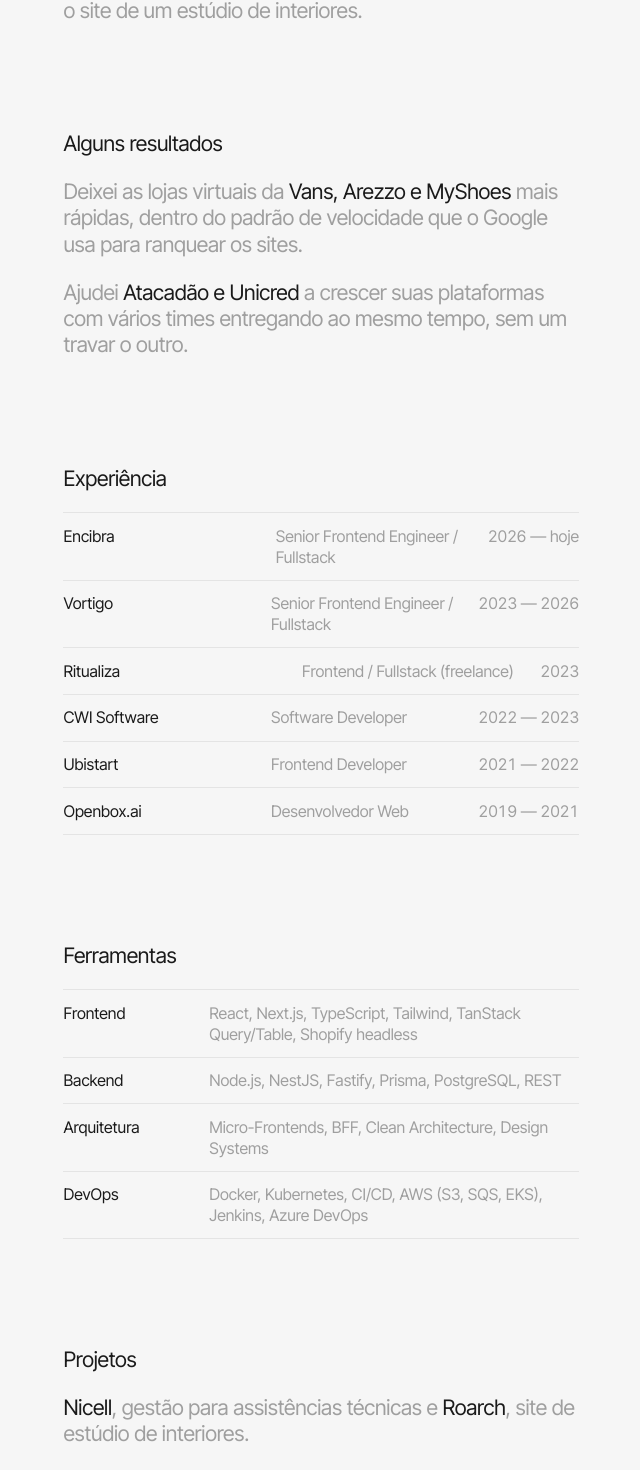
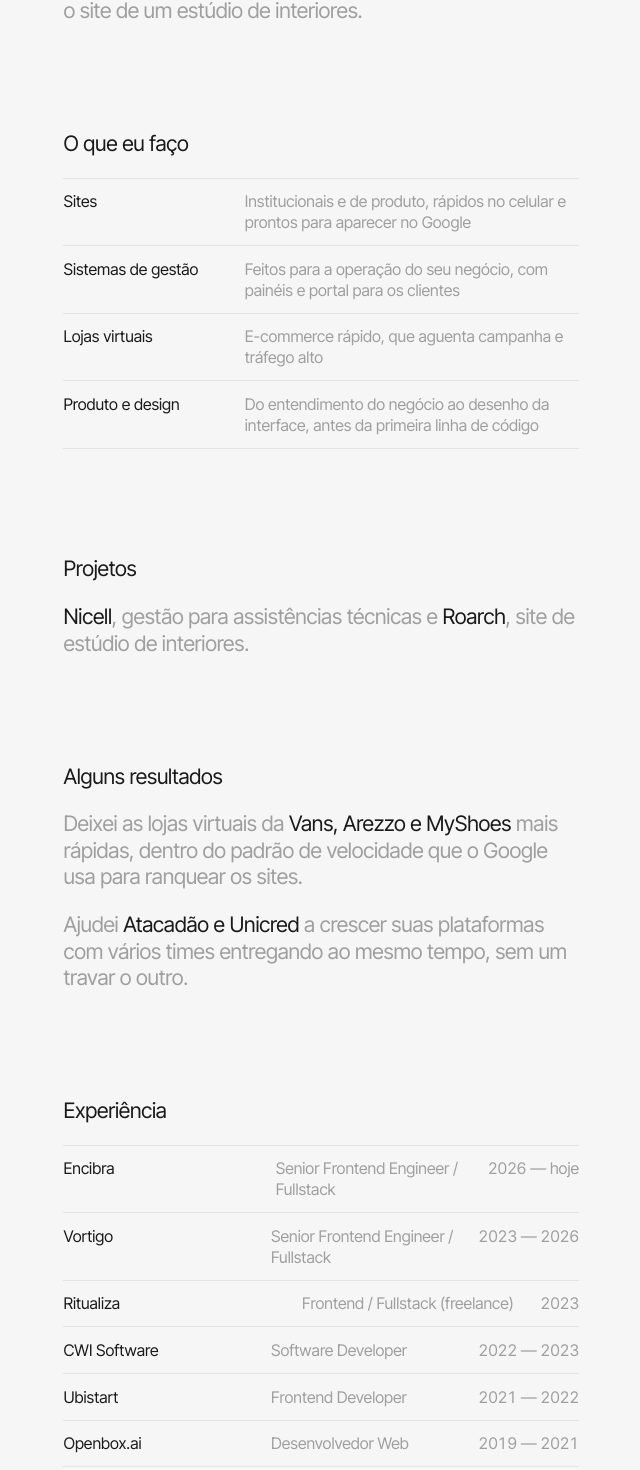
Before and after one commit to censuradho/gustavoleite.dev, a Next.js app: page /sobre in a window 1280 px wide. Shown: the part 1110-2580 px from the top of the page, without its empty margins (165-805 px from the left). Built offline with nearby package versions, Linux system fonts and the light colour scheme.

Commit message:
feat(sobre): adiciona o que eu faço, chamada para clientes e botão de tema

```diff
--- a/app/sobre/page.tsx
+++ b/app/sobre/page.tsx
@@ -5,14 +5,27 @@
 import { ArrowLeftIcon, DownloadIcon, GitHubIcon, LinkedInIcon, MailIcon } from "@/components/icons";
 import { JsonLd } from "@/components/json-ld";
 import { RichText } from "@/components/rich-text";
-import { about, profile } from "@/content/profile";
+import { ThemeToggle } from "@/components/theme-toggle";
+import { about, profile, services } from "@/content/profile";
 import { projects } from "@/content/projects";
 import { profilePageSchema } from "@/content/structured-data";
 
+import { openGraphBase } from "../shared-metadata";
+
+const description =
+  "Gustavo Leite cria sites, sistemas de gestão e lojas virtuais sob medida em Porto Alegre, com 7 anos de experiência em marcas como Vans, Arezzo e Atacadão.";
+
 export const metadata: Metadata = {
   title: "Sobre",
-  description:
-    "Gustavo Leite, engenheiro de software em Porto Alegre: 7 anos com React, Next.js, NestJS e AWS, de e-commerces a plataformas de gestão.",
+  description,
+  alternates: { canonical: "/sobre" },
+  openGraph: {
+    ...openGraphBase,
+    type: "profile",
+    title: `Sobre ${profile.name}`,
+    description,
+    url: "/sobre",
+  },
 };
 
 export default function AboutPage() {
@@ -48,6 +61,7 @@
             <a href={profile.resume} download className="btn-icon" aria-label="Baixar currículo em PDF" title="Currículo (PDF)">
               <DownloadIcon />
             </a>
+            <ThemeToggle />
           </div>
         </div>
 
@@ -66,6 +80,34 @@
               <RichText text={paragraph} />
             </p>
           ))}
+        </div>
+
+        <div>
+          <h2 className="t-body ink mb-[2.4rem]">O que eu faço</h2>
+          <ul className="list t-row">
+            {services.map((service) => (
+              <li key={service.name} className="!grid-cols-[18rem_1fr] max-md:!grid-cols-1">
+                <span className="ink">{service.name}</span>
+                <span>{service.description}</span>
+              </li>
+            ))}
+          </ul>
+        </div>
+
+        <div>
+          <h2 className="t-body ink">Projetos</h2>
+          <p className="t-body">
+            {projects.map((project, index) => (
+              <span key={project.slug}>
+                {index > 0 && " e "}
+                <Link href={`/projetos/${project.slug}`} className="text-link">
+                  {project.name}
+                </Link>
+                <span>, {project.tagline.toLowerCase()}</span>
+              </span>
+            ))}
+            .
+          </p>
         </div>
 
         <div>
@@ -102,24 +144,8 @@
           </ul>
         </div>
 
-        <div>
-          <h2 className="t-body ink">Projetos</h2>
-          <p className="t-body">
-            {projects.map((project, index) => (
-              <span key={project.slug}>
-                {index > 0 && " e "}
-                <Link href={`/projetos/${project.slug}`} className="text-link">
-                  {project.name}
-                </Link>
-                <span>, {project.tagline.toLowerCase()}</span>
-              </span>
-            ))}
-            .
-          </p>
-        </div>
-
         <p className="t-body">
-          Para conversar sobre produto e engenharia:{" "}
+          <span className="ink">Tem um projeto em mente?</span> Me conte sobre o seu negócio:{" "}
           <a href={`mailto:${profile.email}`} className="text-link">
             {profile.email}
           </a>
```
